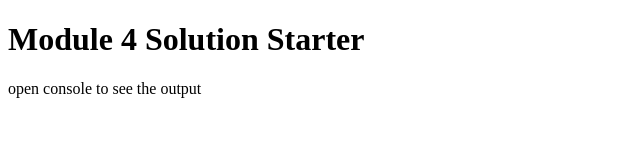
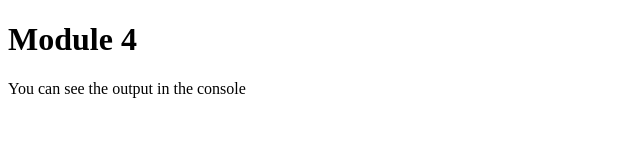
Before and after one commit to PhaniTulasiBatchu/script, a plain HTML site: page module4_solution/index.html in a window 1280 px wide. Shown: the whole page, without its empty margins (0-640 px from the left). Drawn offline with Linux system fonts and the light colour scheme.

Commit message:
Update index.html

```diff
--- a/module4_solution/index.html
+++ b/module4_solution/index.html
@@ -2,13 +2,13 @@
 <html>
 <head>
   <meta charset="utf-8">
-  <title>Module 4 Solution Starter</title>
+  <title>Module 4</title>
   <script src="SpeakHello.js"></script>
   <script src="SpeakGoodBye.js"></script>
   <script src="script.js"></script>
 </head>
 <body>
-  <h1>Module 4 Solution Starter</h1>
-  <p>open console to see the output</p>
+  <h1>Module 4</h1>
+  <p>You can see the output in the console</p>
 </body>
 </html>
```
